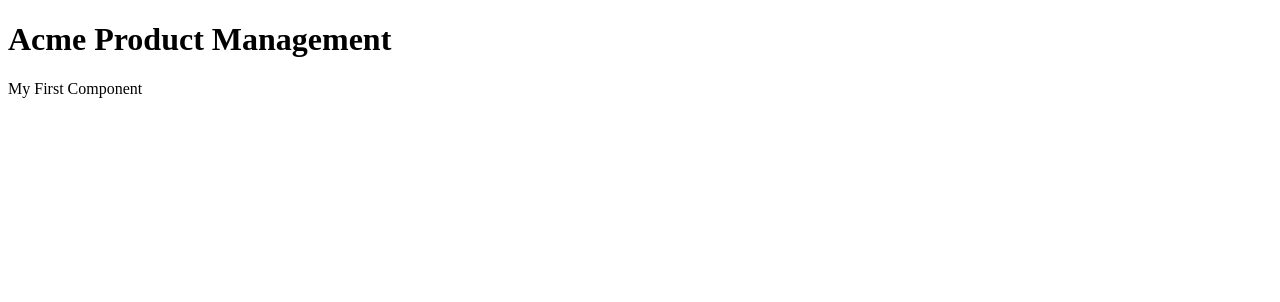
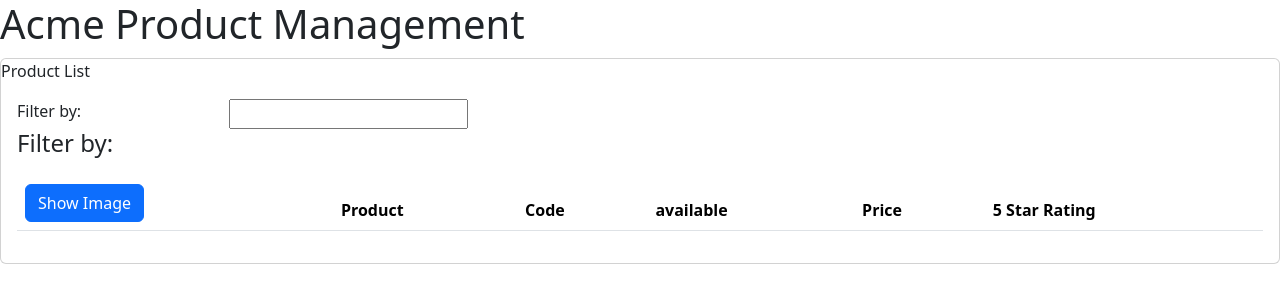
Before and after one commit to sophie-eihpos/APM, an Angular app: page / in a window 1280 px wide. Shown: the top 302 px of the page. Built offline with nearby package versions, Linux system fonts and the light colour scheme.

Commit message:
add product list template

```diff
--- a/package.json
+++ b/package.json
@@ -18,6 +18,8 @@
     "@angular/platform-browser": "^14.0.0",
     "@angular/platform-browser-dynamic": "^14.0.0",
     "@angular/router": "^14.0.0",
+    "bootstrap": "^5.3.2",
+    "font-awesome": "^4.7.0",
     "rxjs": "~7.5.0",
     "tslib": "^2.3.0",
     "zone.js": "~0.11.4"
--- a/src/app/app.component.ts
+++ b/src/app/app.component.ts
@@ -5,7 +5,7 @@
   template: `
   <div>
     <h1>{{pageTitle}}</h1>
-    <div>My First Component</div>
+    <pm-products></pm-products>
   </div>
   `,
   // templateUrl: './app.component.html',
--- a/src/app/app.module.ts
+++ b/src/app/app.module.ts
@@ -2,10 +2,12 @@
 import { BrowserModule } from '@angular/platform-browser';
 
 import { AppComponent } from './app.component';
+import { ProductListComponent } from './products/product-list.component';
 
 @NgModule({
   declarations: [
-    AppComponent
+    AppComponent,
+    ProductListComponent
   ],
   imports: [
     BrowserModule
--- /dev/null
+++ b/src/app/products/product-list.component.html
@@ -0,0 +1,42 @@
+<div class="card">
+    <div class="card-heard">
+        {{pageTitle}}
+    </div>
+    <div class="card-body">
+        <div class="row">
+            <div class="col-md-2">Filter by:</div>
+            <div class="col-md-4">
+                <input type="text" />
+            </div>
+        </div>
+        <div class="row">
+            <div class="col-md-6">
+                <h4>Filter by: </h4>
+            </div>
+        </div>
+        <div class="table-responsive">
+            <table class="table">
+                <thead>
+                    <tr>
+                        <th>
+                            <button class="btn btn-primary">
+                                Show Image
+                            </button>
+                        </th>
+                        <th>Product</th>
+                        <th>Code</th>
+                        <th>available</th>
+                        <th>Price</th>
+                        <th>5 Star Rating</th>
+                    </tr>
+                </thead>
+                <tbody>
+
+
+                </tbody>
+            </table>
+        </div>
+
+    </div>
+
+</div>
--- /dev/null
+++ b/src/app/products/product-list.component.ts
@@ -0,0 +1,9 @@
+import { Component } from "@angular/core";
+
+@Component({
+    selector: 'pm-products',
+    templateUrl: './product-list.component.html'
+})
+export class ProductListComponent {
+    pageTitle: string = 'Product List';
+}
--- a/src/styles.css
+++ b/src/styles.css
@@ -1,4 +1,7 @@
 /* You can add global styles to this file, and also import other style files */
+@import "~bootstrap/dist/css/bootstrap.min.css";
+@import "~font-awesome/css/font-awesome.min.css";
+
 div.card-header {
  font-size: large;
 }
```
Also changed, not shown: 2 other files (tests, documents, lock files or other folders).
